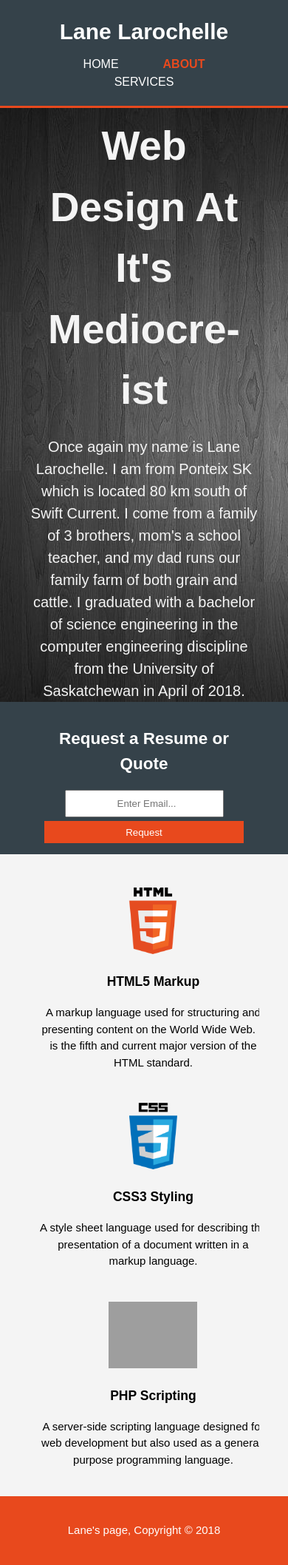
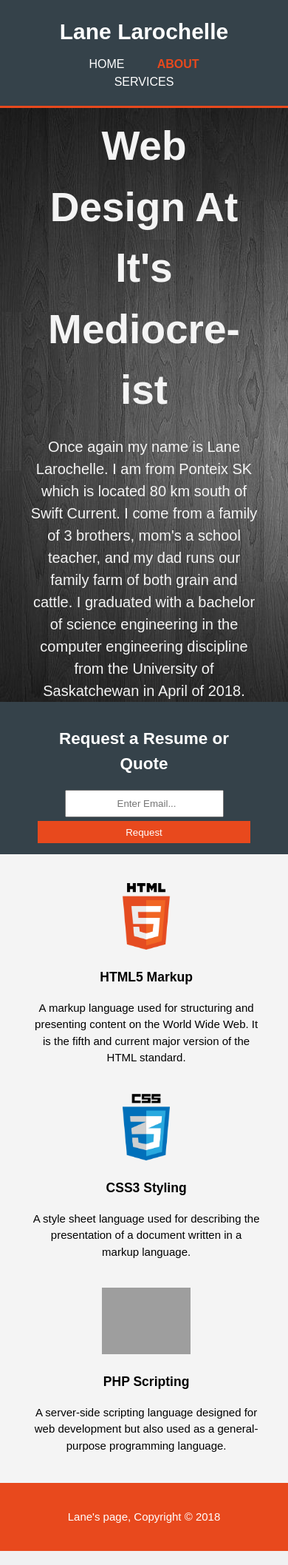
Before and after one commit to lanelarochelle/lanelarochelle.github.io, a PHP site: page /about.html in a window 390 px wide. Shown: the whole page at 74% size. Run offline with PHP 8.4, Linux system fonts and the light colour scheme; grey boxes are pictures that could not be loaded.

Commit message:
Add files via upload
update right margin

```diff
--- a/styl2.css
+++ b/styl2.css
@@ -144,8 +144,6 @@ footer {
         float: none;
         text-align: center;
         width= 100%;
-        margin-left:3%;
-        margin-right:3%;
     }
 
     header{
@@ -163,10 +161,10 @@ footer {
     }
 
     #boxes .box{
-        margin-top: 7%;
-        float: left;
+        margin-top: 5%;
+        margin-right: 5%;
+        float:none;
         width: 100%;
-        padding: 1%;
         text-align: center;
     }
 
```
